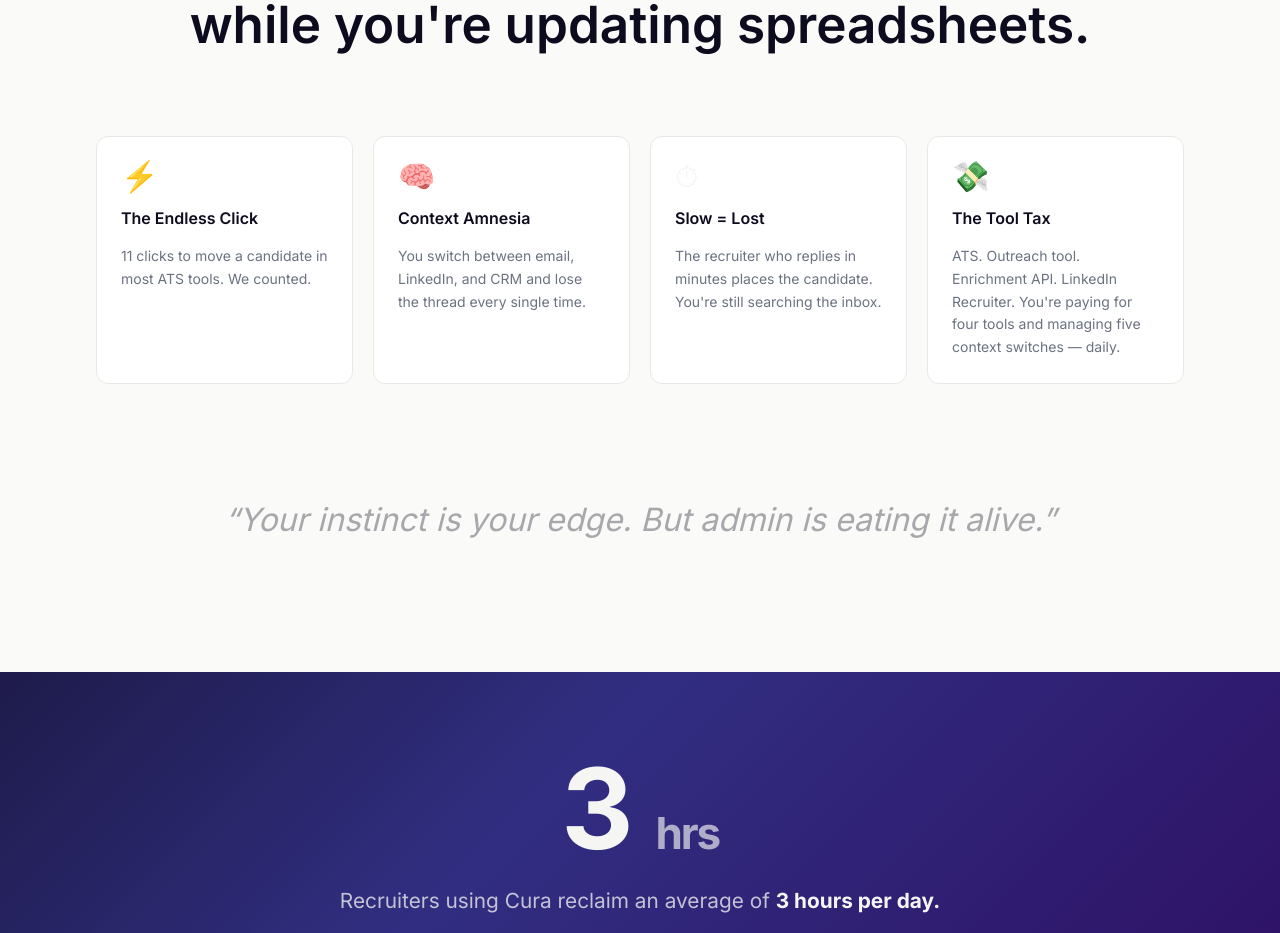
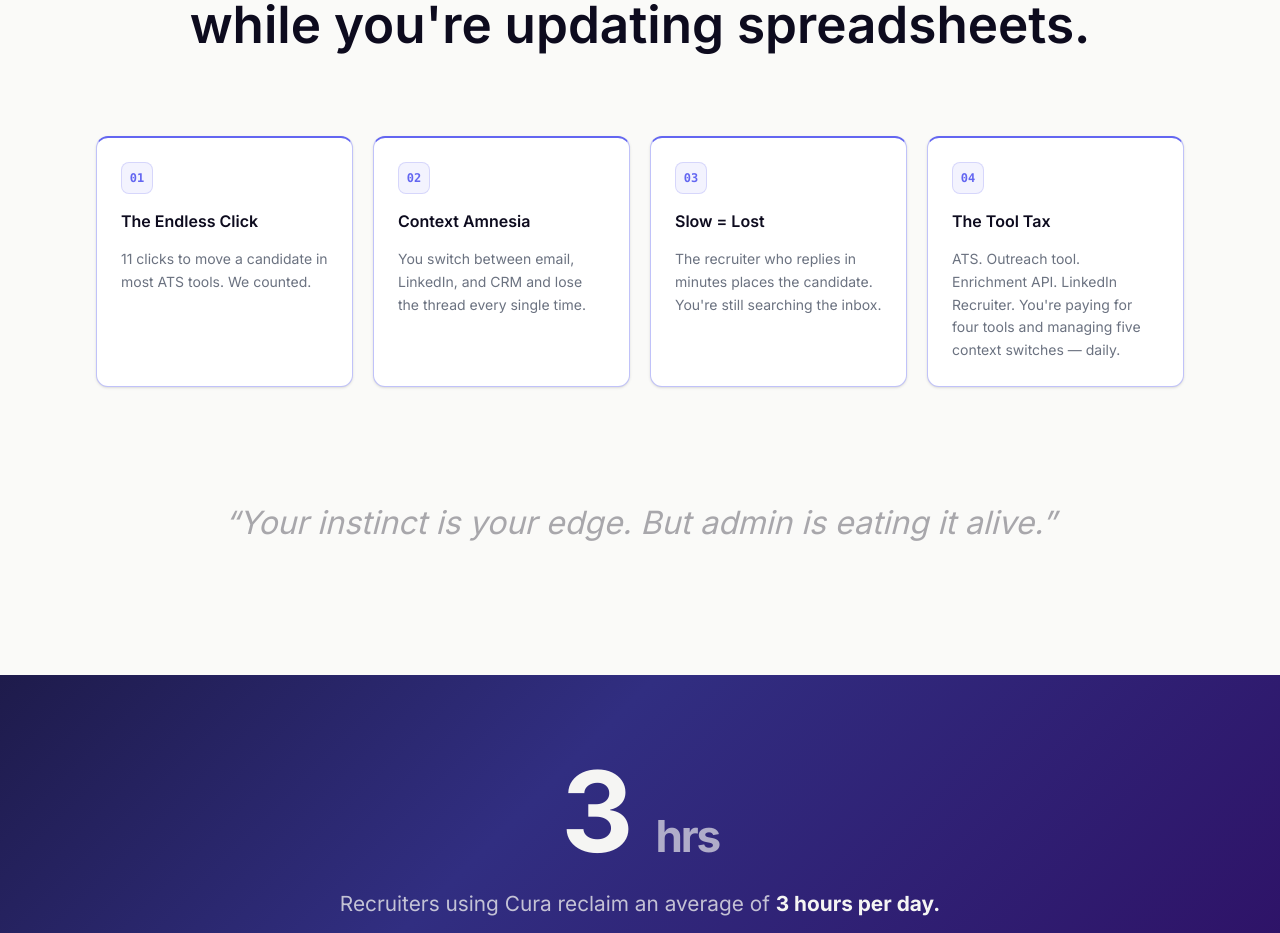
Before and after one commit to charleswong28/cura, a Next.js app in the folder js/apps/web-home-page/: page / in a window 1280 px wide. Shown: the part 1000-1933 px from the top of the page. Built offline with nearby package versions, Linux system fonts and the light colour scheme; no server answers.

Commit message:
Fix pain card

```diff
--- a/js/apps/web-home-page/src/components/ProblemSection.tsx
+++ b/js/apps/web-home-page/src/components/ProblemSection.tsx
@@ -4,30 +4,30 @@
  *
  * HP-021: Section container with cream background
  * HP-022: Centred headline — "Your competitors close deals..."
- * HP-023: Four pain-point cards (icon · bold label · one-sentence description)
+ * HP-023: Four pain-point cards — numbered accent badge + top accent border line
  * HP-024: Italic pull-quote — "Your instinct is your edge. But admin is eating it alive."
  */
 
 const PAIN_CARDS = [
   {
-    icon: "⚡",
+    index: "01",
     label: "The Endless Click",
     description: "11 clicks to move a candidate in most ATS tools. We counted.",
   },
   {
-    icon: "🧠",
+    index: "02",
     label: "Context Amnesia",
     description:
       "You switch between email, LinkedIn, and CRM and lose the thread every single time.",
   },
   {
-    icon: "⏱",
+    index: "03",
     label: "Slow = Lost",
     description:
       "The recruiter who replies in minutes places the candidate. You're still searching the inbox.",
   },
   {
-    icon: "💸",
+    index: "04",
     label: "The Tool Tax",
     description:
       "ATS. Outreach tool. Enrichment API. LinkedIn Recruiter. You're paying for four tools and managing five context switches — daily.",
@@ -40,7 +40,8 @@ export default function ProblemSection() {
       <div className="container-page">
         {/* HP-022: Centred headline */}
         <h2 className="font-sans font-semibold text-section-lg text-cura-black text-center leading-tight mx-auto mb-16 lg:mb-20">
-          Your competitors close deals <br />while you&apos;re updating spreadsheets.
+          Your competitors close deals <br />
+          while you&apos;re updating spreadsheets.
         </h2>
 
         {/* HP-023: Pain-point grid — 1 col → 2 col → 4 col */}
@@ -48,17 +49,15 @@ export default function ProblemSection() {
           {PAIN_CARDS.map((card) => (
             <div
               key={card.label}
-              className="rounded-xl p-6 flex flex-col gap-4 bg-white border border-cura-border-light"
+              className="rounded-xl p-6 flex flex-col gap-4 bg-white border-t-2 border border-cura-accent/40 border-t-cura-accent shadow-sm"
             >
-              <span className="text-3xl leading-none" aria-hidden="true">
-                {card.icon}
+              {/* Numbered index badge */}
+              <span className="inline-flex items-center justify-center w-8 h-8 rounded-lg bg-cura-accent/8 border border-cura-accent/20 text-cura-accent text-xs font-mono font-semibold self-start">
+                {card.index}
               </span>
-              <h3 className="font-semibold text-base leading-snug text-cura-black">
-                {card.label}
-              </h3>
-              <p className="text-sm leading-relaxed text-cura-muted">
-                {card.description}
-              </p>
+
+              <h3 className="font-semibold text-base leading-snug text-cura-black">{card.label}</h3>
+              <p className="text-sm leading-relaxed text-cura-muted">{card.description}</p>
             </div>
           ))}
         </div>
```
